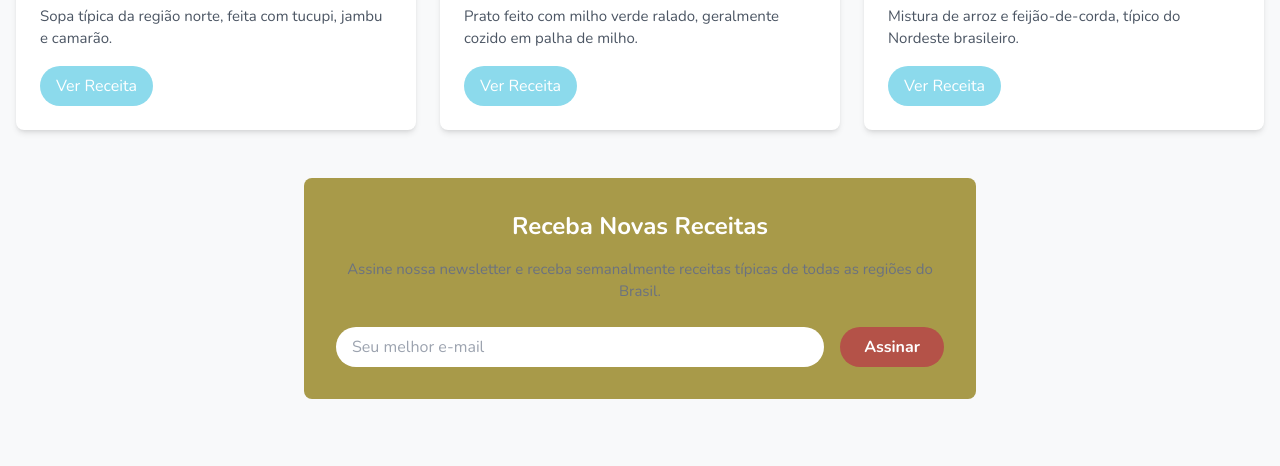
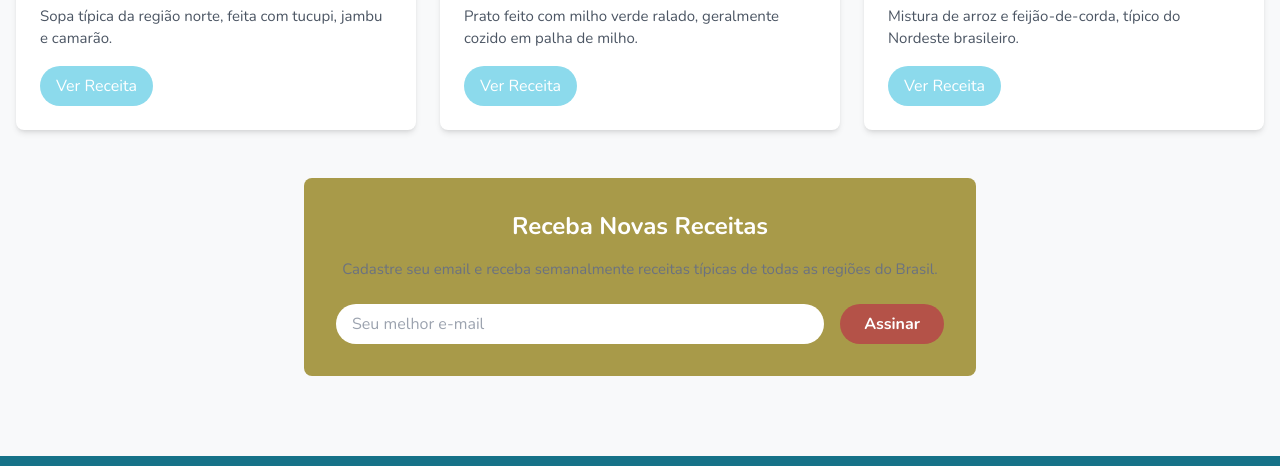
Before and after one commit to geoscreuza/receitinhas, a plain HTML site: page index.html in a window 1280 px wide. Shown: the part 1162-1628 px from the top of the page. Drawn offline with nearby package versions, Linux system fonts and the light colour scheme.

Commit message:
Update index.html

```diff
--- a/index.html
+++ b/index.html
@@ -110,7 +110,7 @@
         <!-- Newsletter -->
         <section class="bg-[#a89a49] text-white rounded-lg p-8 mb-12 text-center max-w-2xl mx-auto">
             <h2 class="text-2xl font-bold mb-4">Receba Novas Receitas</h2>
-            <p class="mb-6">Assine nossa newsletter e receba semanalmente receitas típicas de todas as regiões do Brasil.</p>
+            <p class="mb-6">Cadastre seu email e receba semanalmente receitas típicas de todas as regiões do Brasil.</p>
             <form class="flex flex-col sm:flex-row gap-4">
                 <input type="email" placeholder="Seu melhor e-mail" class="flex-grow px-4 py-2 rounded-full text-gray-800 focus:outline-none">
                 <button type="submit" class="btn-primary">Assinar</button>
```
